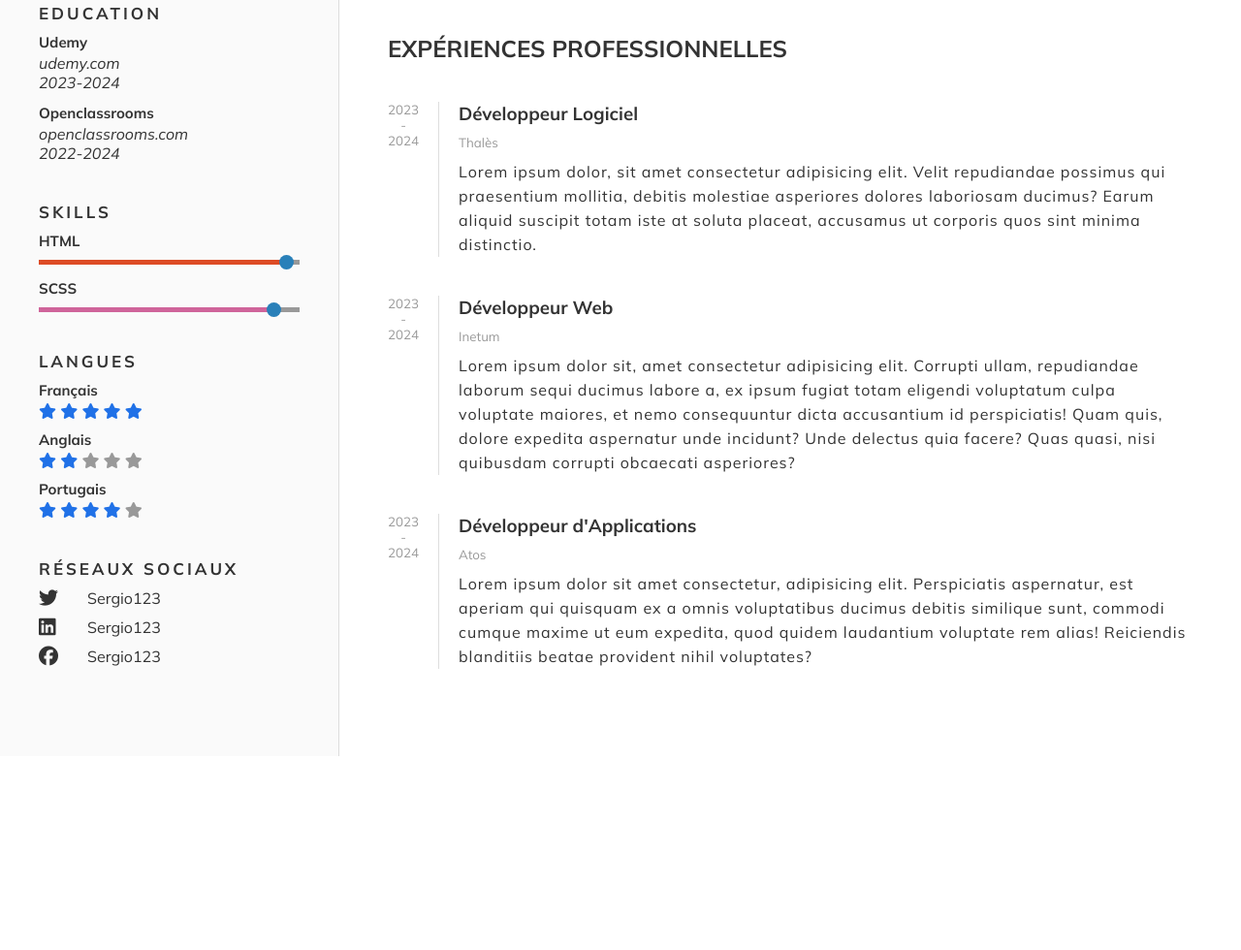
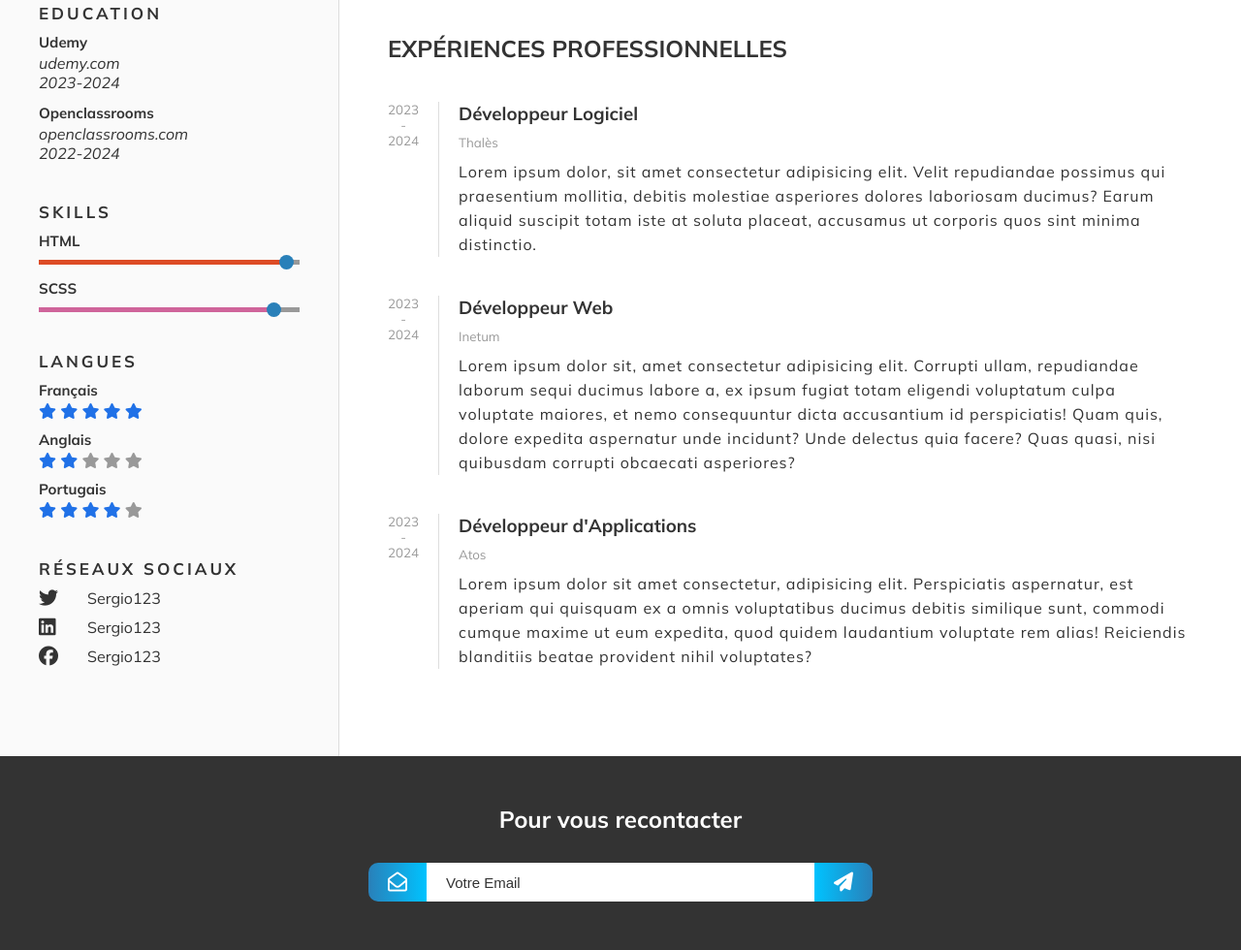
Before and after one commit to Karlito14/cvSergio, a website: page index.html in a window 1280 px wide. Shown: the part 545-1525 px from the top of the page at 97% size. Before the commit the page ends 1325 px from the top, so only its background shows below. Drawn offline with Linux system fonts and the light colour scheme.

Commit message:
ajout formulaire

```diff
--- a/index.html
+++ b/index.html
@@ -127,37 +127,95 @@
       <main class="container__main">
         <!-- - - - - - - - PROFIL - - - - - - - -->
         <h2 class="container__main__title">Profil professionnel</h2>
-        <p>Lorem ipsum dolor sit amet consectetur adipisicing elit. Mollitia quasi laborum magnam numquam possimus culpa aliquam molestias nemo? Nulla tempore eius esse alias aperiam cumque, corporis laborum, deserunt numquam optio officia velit sed ab accusamus quibusdam culpa, consequuntur earum officiis fugiat voluptatibus dolores? Non fuga ipsa nisi animi delectus molestiae similique amet impedit vel numquam asperiores hic iusto ea qui natus in, quia consequuntur quasi fugit nemo laborum. Obcaecati est sint porro ullam ipsam quod cupiditate alias nobis!</p>
+        <p>
+          Lorem ipsum dolor sit amet consectetur adipisicing elit. Mollitia
+          quasi laborum magnam numquam possimus culpa aliquam molestias nemo?
+          Nulla tempore eius esse alias aperiam cumque, corporis laborum,
+          deserunt numquam optio officia velit sed ab accusamus quibusdam culpa,
+          consequuntur earum officiis fugiat voluptatibus dolores? Non fuga ipsa
+          nisi animi delectus molestiae similique amet impedit vel numquam
+          asperiores hic iusto ea qui natus in, quia consequuntur quasi fugit
+          nemo laborum. Obcaecati est sint porro ullam ipsam quod cupiditate
+          alias nobis!
+        </p>
         <!-- - - - - - - - EXPERIENCE  - - - - - - - -->
         <h2 class="container__main__title">Expériences professionnelles</h2>
         <div class="experience-bloc">
-          <small class="experience-bloc__date">2023 <br>-<br> 2024</small>
+          <small class="experience-bloc__date"
+            >2023 <br />-<br />
+            2024</small
+          >
           <div class="experience-bloc__text">
             <h3 class="experience-bloc__text__title">Développeur Logiciel</h3>
             <small class="experience-bloc__text__company">Thalès</small>
-            <p class="experience-bloc__text__description">Lorem ipsum dolor, sit amet consectetur adipisicing elit. Velit repudiandae possimus qui praesentium mollitia, debitis molestiae asperiores dolores laboriosam ducimus? Earum aliquid suscipit totam iste at soluta placeat, accusamus ut corporis quos sint minima distinctio.</p>
+            <p class="experience-bloc__text__description">
+              Lorem ipsum dolor, sit amet consectetur adipisicing elit. Velit
+              repudiandae possimus qui praesentium mollitia, debitis molestiae
+              asperiores dolores laboriosam ducimus? Earum aliquid suscipit
+              totam iste at soluta placeat, accusamus ut corporis quos sint
+              minima distinctio.
+            </p>
           </div>
         </div>
 
         <div class="experience-bloc">
-          <small class="experience-bloc__date">2023 <br>-<br> 2024</small>
+          <small class="experience-bloc__date"
+            >2023 <br />-<br />
+            2024</small
+          >
           <div class="experience-bloc__text">
             <h3 class="experience-bloc__text__title">Développeur Web</h3>
             <small class="experience-bloc__text__company">Inetum</small>
-            <p class="experience-bloc__text__description">Lorem ipsum dolor sit, amet consectetur adipisicing elit. Corrupti ullam, repudiandae laborum sequi ducimus labore a, ex ipsum fugiat totam eligendi voluptatum culpa voluptate maiores, et nemo consequuntur dicta accusantium id perspiciatis! Quam quis, dolore expedita aspernatur unde incidunt? Unde delectus quia facere? Quas quasi, nisi quibusdam corrupti obcaecati asperiores?</p>
+            <p class="experience-bloc__text__description">
+              Lorem ipsum dolor sit, amet consectetur adipisicing elit. Corrupti
+              ullam, repudiandae laborum sequi ducimus labore a, ex ipsum fugiat
+              totam eligendi voluptatum culpa voluptate maiores, et nemo
+              consequuntur dicta accusantium id perspiciatis! Quam quis, dolore
+              expedita aspernatur unde incidunt? Unde delectus quia facere? Quas
+              quasi, nisi quibusdam corrupti obcaecati asperiores?
+            </p>
           </div>
         </div>
 
         <div class="experience-bloc">
-          <small class="experience-bloc__date">2023 <br>-<br> 2024</small>
+          <small class="experience-bloc__date"
+            >2023 <br />-<br />
+            2024</small
+          >
           <div class="experience-bloc__text">
-            <h3 class="experience-bloc__text__title">Développeur d'Applications</h3>
+            <h3 class="experience-bloc__text__title">
+              Développeur d'Applications
+            </h3>
             <small class="experience-bloc__text__company">Atos</small>
-            <p class="experience-bloc__text__description">Lorem ipsum dolor sit amet consectetur, adipisicing elit. Perspiciatis aspernatur, est aperiam qui quisquam ex a omnis voluptatibus ducimus debitis similique sunt, commodi cumque maxime ut eum expedita, quod quidem laudantium voluptate rem alias! Reiciendis blanditiis beatae provident nihil voluptates?</p>
+            <p class="experience-bloc__text__description">
+              Lorem ipsum dolor sit amet consectetur, adipisicing elit.
+              Perspiciatis aspernatur, est aperiam qui quisquam ex a omnis
+              voluptatibus ducimus debitis similique sunt, commodi cumque maxime
+              ut eum expedita, quod quidem laudantium voluptate rem alias!
+              Reiciendis blanditiis beatae provident nihil voluptates?
+            </p>
           </div>
         </div>
-
       </main>
+      <!-- - - - - - - - FOOTER  - - - - - - - -->
+      <footer class="footer">
+        <h2 class="footer__title">Pour vous recontacter</h2>
+        <form class="footer__form" action="#">
+          <i class="fa-regular fa-envelope-open footer__form__envelope"></i>
+          <input
+            id="email"
+            name="email"
+            class="footer__form__input"
+            type="text"
+            placeholder="Votre Email"
+            autocomplete="off"
+            required
+          />
+          <button class="footer__form__button" type="submit">
+            <i class="fa-solid fa-paper-plane"></i>
+          </button>
+        </form>
+      </footer>
     </div>
   </body>
 </html>
--- a/scss/style.scss
+++ b/scss/style.scss
@@ -7,7 +7,8 @@
   display: grid;
   grid:
     "img header" 27rem
-    "aside main" 1fr / 35rem auto;
+    "aside main" 1fr
+    "footer footer" / 35rem auto;
 
   &__header {
     grid-area: header;
@@ -239,3 +240,61 @@
     }
   }
 }
+
+.footer {
+  grid-area: footer;
+  padding: 5rem;
+  text-align: center;
+  display: flex;
+  flex-direction: column;
+  align-items: center;
+  color: white;
+  background-color: variables.$color-text;
+
+  &__title {
+    margin-bottom: 3rem;
+  }
+
+  &__form {
+    display: flex;
+
+    &__envelope {
+      font-size: 2rem;
+      background: linear-gradient(to right, variables.$color-dark-blue, variables.$color-light-blue);
+      padding: 1rem 2rem;
+      border-top-left-radius: 1rem;
+      border-bottom-left-radius: 1rem;
+    }
+
+    &__input {
+      padding: 1rem 2rem;
+      min-width: 40rem;
+      border: none;
+      outline: none;
+      font-size: 1.5rem;
+
+      &::placeholder {
+        color: variables.$color-text;
+      }
+    }
+
+    &__button {
+      padding: 1rem 2rem;
+      border: none;
+      border-top-right-radius: 1rem;
+      border-bottom-right-radius: 1rem;
+      cursor: pointer;
+      background: linear-gradient(to left, variables.$color-dark-blue, variables.$color-light-blue);
+      transition: all 0.3s;
+
+      &:hover {
+        opacity: 0.8;
+      }
+
+      & > i {
+        font-size: 2rem;
+        color: white;
+      }
+    }
+  }
+}
```
Also changed, not shown: css/style.css, 1 other file. Lines whose indentation alone changed are shown as unchanged.
